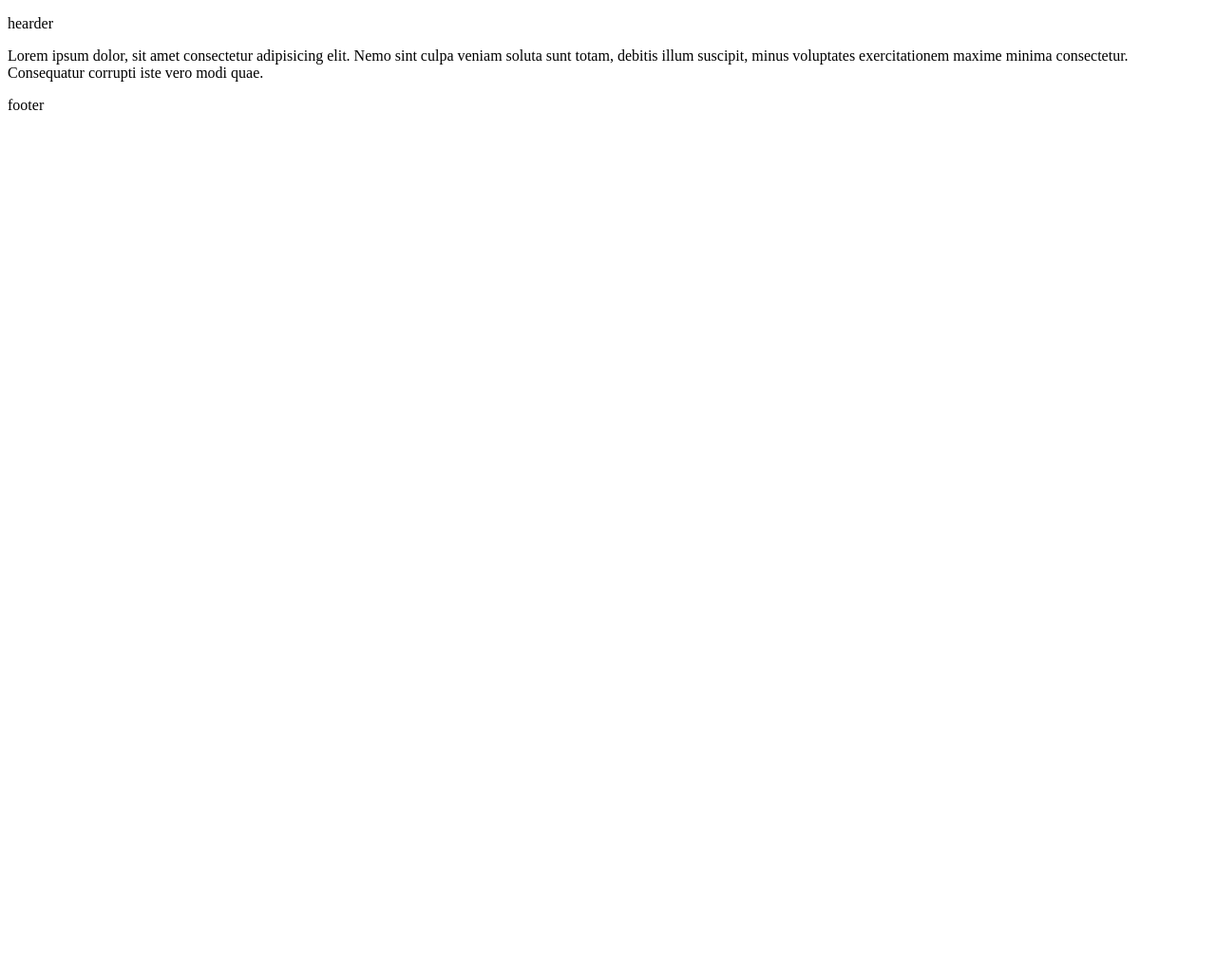
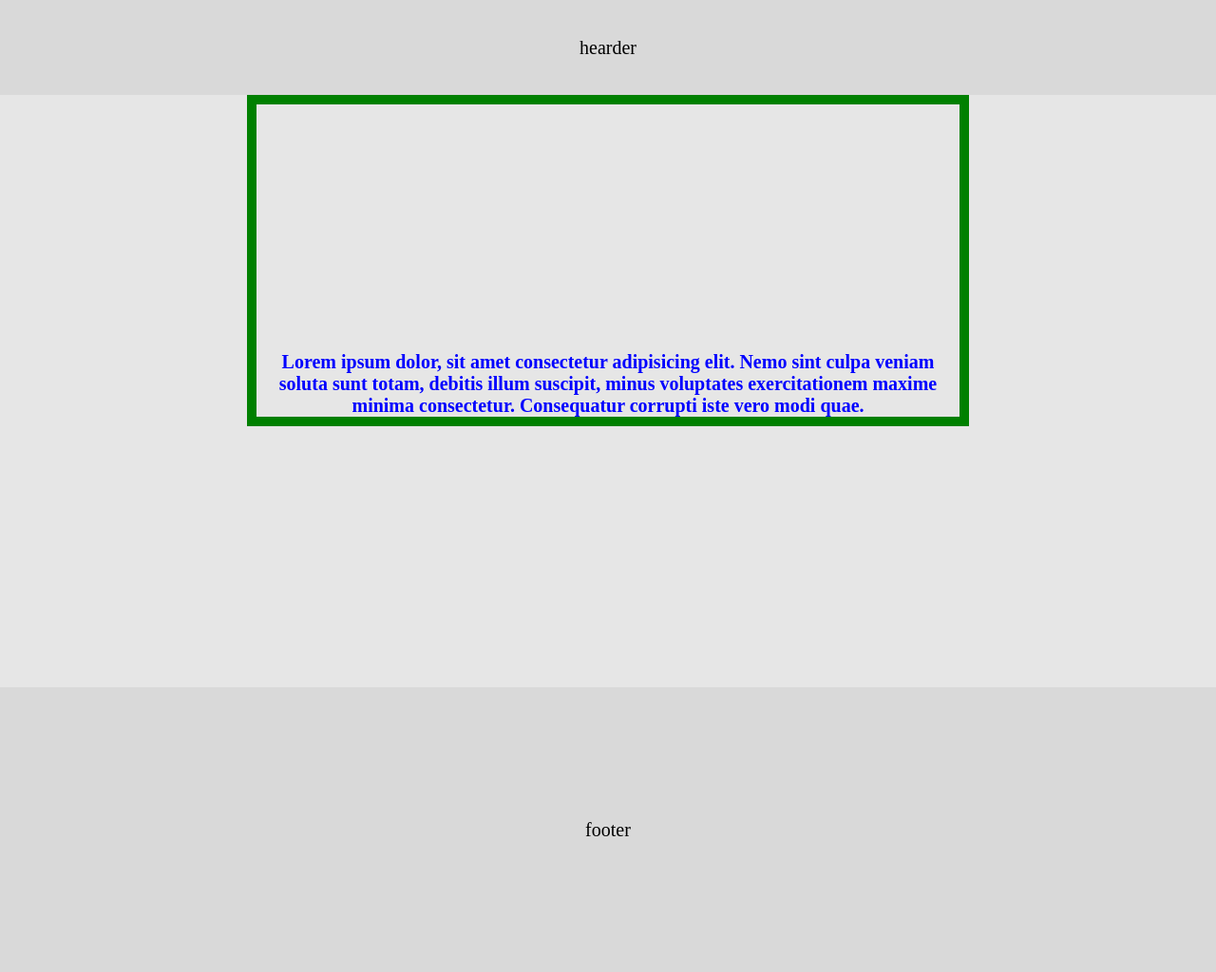
Before and after one commit to Jieun0310/HTML_CSS_JAVASCRIPT, a plain HTML site: page html/layout_02.html in a window 1280 px wide. Shown: the whole page at 95% size. Before the commit the page ends 800 px from the top, so only its background shows below. Drawn offline with Linux system fonts and the light colour scheme.

Commit message:
layout02

```diff
--- a/html/layout_02.css
+++ b/html/layout_02.css
@@ -0,0 +1,38 @@
+* {
+    margin: 0;
+    padding: 0;
+    box-sizing: ;
+}
+
+body {}
+
+.wrap {
+    font-size: 20px;
+    text-align: center;
+}
+
+.header {
+    background-color: #D9D9D9;
+    height: 100px;
+    line-height: 100px;
+}
+
+.contents {
+    background-color: #E6E6E6;
+    height: 624px;
+}
+
+.contents p{
+    font-weight: bold;
+    color: blue;
+    width: 740px;
+    margin: 0 auto;
+    padding-top: 260px;
+    border: 10px solid green;
+}
+
+.footer {
+    background-color: #D9D9D9;
+    height: 300px;
+    line-height: 300px;
+}
--- a/html/layout_02.html
+++ b/html/layout_02.html
@@ -8,7 +8,7 @@
 </head>
 <body>
     <div class="wrap">
-        <div class="header">
+        <div class="header" id="apple">
             <p>hearder</p>
         </div>
         <div class="contents">
```
Also changed, not shown: html/layout_03.html (added, +12 -0 lines), html/layout_03.css (added).
